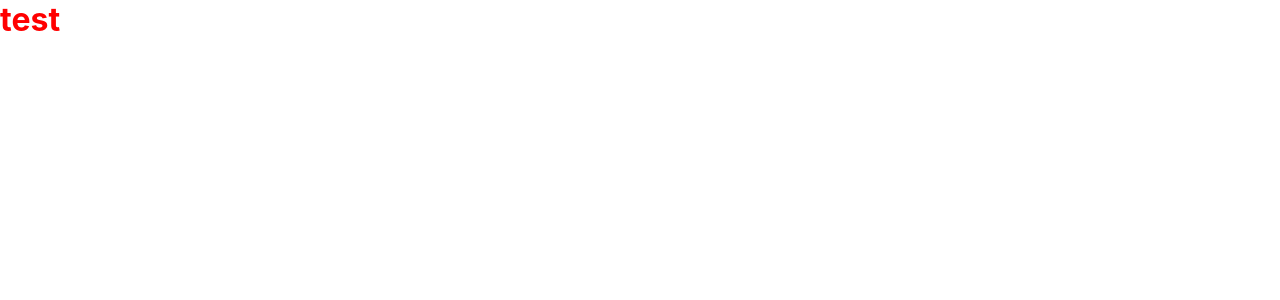
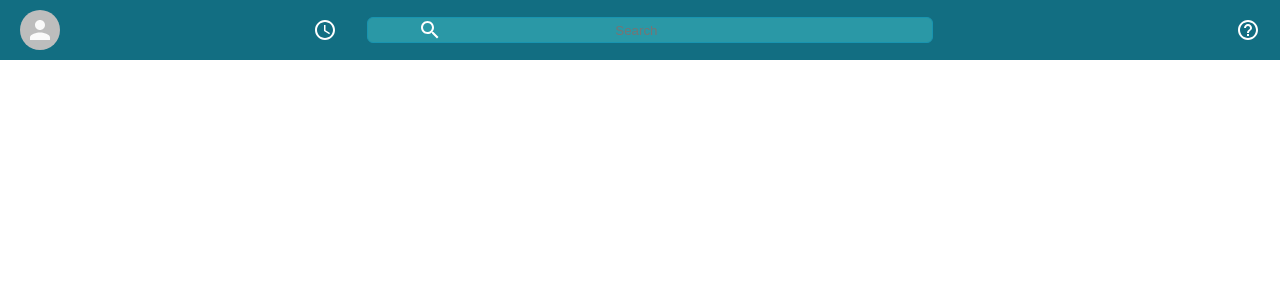
Before and after one commit to aneesimran/SlackClone, a React (Create React App) app in the folder slackclone/: page / in a window 1280 px wide. Shown: the top 300 px of the page. Built offline with nearby package versions, Linux system fonts and the light colour scheme.

Commit message:
header section

```diff
--- a/slackclone/package.json
+++ b/slackclone/package.json
@@ -3,6 +3,8 @@
   "version": "0.1.0",
   "private": true,
   "dependencies": {
+    "@material-ui/core": "^4.11.4",
+    "@material-ui/icons": "^4.11.2",
     "@reduxjs/toolkit": "^1.5.1",
     "@testing-library/jest-dom": "^4.2.4",
     "@testing-library/react": "^9.5.0",
--- a/slackclone/src/App.js
+++ b/slackclone/src/App.js
@@ -1,7 +1,7 @@
 import React from "react";
 import "./App.css";
 import { BrowserRouter as Router, Switch, Route } from "react-router-dom";
-import Header from './Header';
+import Header from './components/Header';
 
 function App() {
   return (
--- a/slackclone/src/Header.js
+++ /dev/null
@@ -1,20 +0,0 @@
-import React from 'react'
-import styled from "styled-components";
-
-function Header() {
-    return (
-      <HeaderContainer>
-        {/* Header left */}
-        <h1>test</h1>
-        {/* Header search */}
-
-        {/* Header right */}
-      </HeaderContainer>
-    );
-}
-
-export default Header;
-
-const HeaderContainer = styled.div`
-    color: red;
-`;
--- /dev/null
+++ b/slackclone/src/components/Header.js
@@ -0,0 +1,96 @@
+import React from 'react'
+import styled from "styled-components";
+import { Avatar } from "@material-ui/core";
+import AccessTimeIcon from "@material-ui/icons/AccessTime";
+import SearchIcon from "@material-ui/icons/Search";
+import HelpOutlineIcon from "@material-ui/icons/HelpOutline";
+
+function Header() {
+    return (
+      <HeaderContainer>
+        {/* Header left */}
+        <HeaderLeft>
+          <HeaderAvatar
+          // TODO add onclick
+          />
+          <AccessTimeIcon />
+        </HeaderLeft>
+
+        {/* Header search */}
+        <HeaderSearch>
+          <SearchIcon />
+          <input placeholder="Search"></input>
+        </HeaderSearch>
+
+        {/* Header right */}
+
+        <HeaderRight>
+          <HelpOutlineIcon />
+        </HeaderRight>
+      </HeaderContainer>
+    );
+}
+
+export default Header;
+
+const HeaderRight = styled.div`
+  flex: 0.3; // flex adds up to 1. 0.3 for right, 0.3 for left, and 0.4 for the search
+  display: flex;
+  align-items: flex-end;
+
+  > .MuiSvgIcon-root {
+    margin-left: auto;
+    margin-right: 20px;
+  }
+`;
+
+const HeaderSearch = styled.div`
+  flex: 0.4;
+  opacity: 1;
+  border-radius: 6px;
+  background-color: #2a98a6;
+  text-align: center;
+  display: flex;
+  padding: 0 50px;
+  color: white;
+  border: 1px #1894b0 solid;
+
+  > input {
+    background-color: transparent;
+    border: none;
+    text-align: center;
+    min-width: 30vw;
+    outline: 0;
+    color: white;
+  }
+`;
+
+const HeaderContainer = styled.div`
+  display: flex;
+  position: fixed;
+  width: 100%;
+  align-items: center;
+  padding: 10px 0;
+  background-color: var(--slack-color);
+  color: white;
+`;
+
+const HeaderLeft = styled.div`
+  flex: 0.3;
+  display: flex;
+  align-items: center;
+  margin-left: 20px;
+
+  > .MuiSvgIcon-root {
+    margin-left: auto;
+    margin-right: 30px;
+  }
+`;
+
+const HeaderAvatar = styled(Avatar)`
+  cursor: pointer;
+
+  :hover {
+    opacity: 0.8;
+  }
+`;
--- a/slackclone/src/index.css
+++ b/slackclone/src/index.css
@@ -3,7 +3,7 @@
 }
 
 body {
-  --slack-color: #3f0f40;
+  --slack-color: #126e82;
   overflow: hidden;
 
   margin: 0;
```
Also changed, not shown: 1 other file (tests, documents, lock files or other folders).
